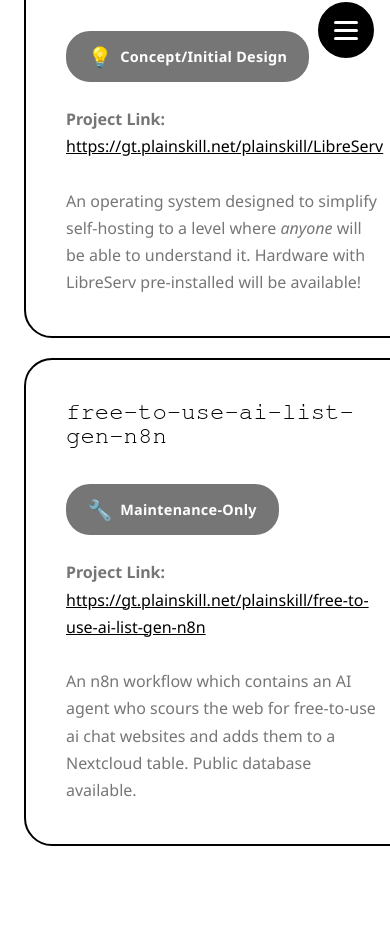
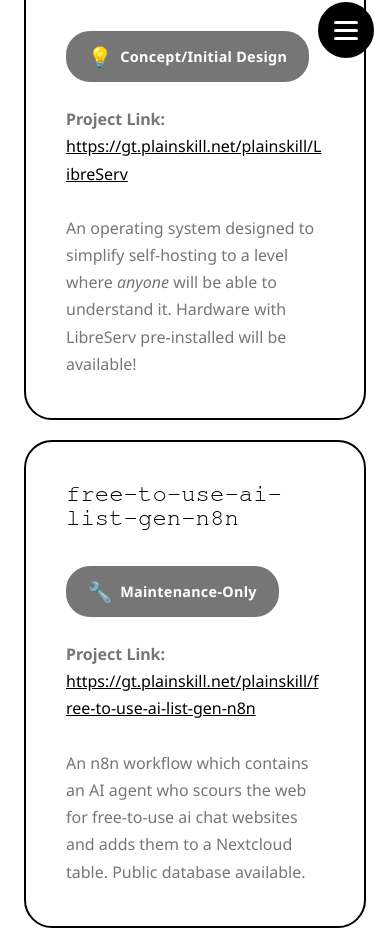
Before and after one commit to LibreLoom/Website, a React (Vite) app in the folder web/: page /projects in a window 390 px wide. Shown: the part 770-1700 px from the top of the page. Built offline with nearby package versions, Linux system fonts and the light colour scheme; a web font is replaced by a local one.

Commit message:
Fix text wrapping issues on project cards for small screens

```diff
--- a/web/src/styles/Projects.css
+++ b/web/src/styles/Projects.css
@@ -111,6 +111,8 @@
   display: flex;
   flex-direction: column;
   transition: transform 0.3s ease, background-color 0.3s ease;
+  overflow-wrap: break-word;
+  word-wrap: break-word;
 }
 
 .card:hover {
@@ -139,6 +141,8 @@
   margin-bottom: 0;
   color: var(--accent);
   transition: color 0.3s ease;
+  word-wrap: break-word;
+  overflow-wrap: break-word;
 }
 
 .status-container {
@@ -225,10 +229,20 @@
 .card a {
   color: var(--secondary);
   text-decoration: underline;
+  word-wrap: break-word;
+  overflow-wrap: break-word;
+  word-break: break-all;
 }
 
 .card a:visited {
   color: var(--secondary);
+}
+
+.card p strong + a {
+  word-wrap: break-word;
+  overflow-wrap: break-word;
+  word-break: break-all;
+  display: inline-block;
 }
 
 .card:hover a {
@@ -268,6 +282,18 @@
   .cards-container {
     grid-template-columns: 1fr;
     gap: 20px;
+  }
+
+  .card {
+    padding: 30px 20px;
+    overflow-wrap: break-word;
+    word-wrap: break-word;
+  }
+
+  .card a {
+    word-wrap: break-word;
+    overflow-wrap: break-word;
+    word-break: break-all;
   }
 }
 
```
